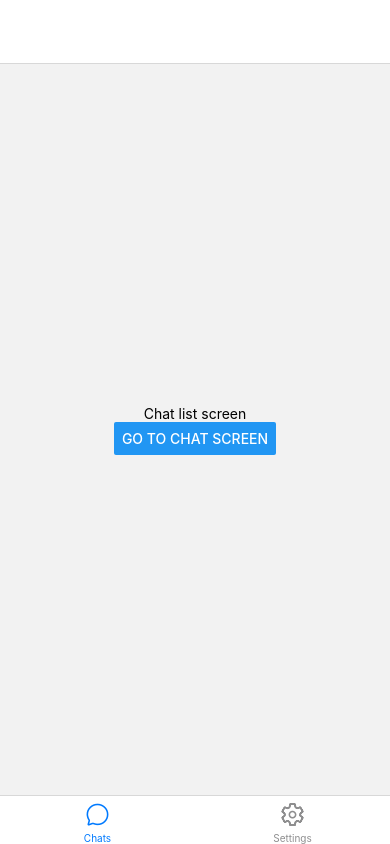
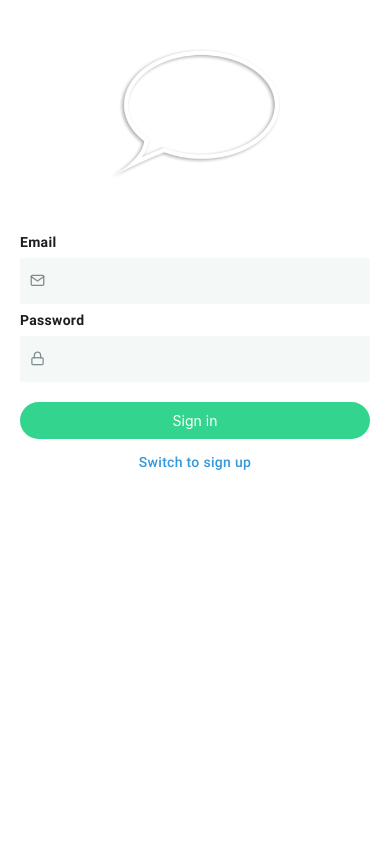
Before and after one commit to Anasta16/whatsapp-clone, a React Native app in the folder whatsApp/: screen / in a window 390 px wide. Built offline with nearby package versions, Linux system fonts and the light colour scheme.

Commit message:
sign up and sign in forms created, screens created, inital text boxes created, snd an image added and keyboard avoiding view set

```diff
--- /dev/null
+++ b/whatsApp/components/Input.js
@@ -0,0 +1,74 @@
+import { StyleSheet, Text, TextInput, View } from "react-native"
+import colors from "../constants/colors";
+import { FontAwesome } from "@expo/vector-icons";
+
+const Input = (props) => {
+    return (
+        <View style={styles.container}>
+            <Text style={styles.label}>{props.label}</Text>
+            <View style={styles.inputContainer}>
+                {
+                    props.icon && <props.iconPack
+                        name={props.icon}
+                        size={ props.iconSize || 15 }
+                        style={styles.icon}
+                    />
+                }
+                <TextInput
+                    style={styles.input}
+                />
+            </View>
+
+            {
+                props.errorText &&
+                <View style={styles.errorContainer}>
+                    <Text style={styles.errorText}>{props.errorText}</Text>
+                </View>}
+
+        </View>
+    )
+}
+
+const styles = StyleSheet.create({
+    container: {
+        width: '100%'
+    },
+    label: {
+        marginVertical: 8,
+        fontFamily: 'bold',
+        letterSpacing: 0.3,
+        color: colors.textColor,
+    },
+    inputContainer: {
+        width: '100%',
+        backgroundColor: 'red',
+        paddingHorizontal: 10,
+        paddingVertical: 15,
+        borderRadius: 2,
+        backgroundColor: colors.nearlyWhite,
+        flexDirection: 'row',
+        alignItems: 'center',
+    },
+    icon: {
+        marginRight: 10,
+        color: colors.grey
+    },
+    input: {
+        color: colors.textColor,
+        flex: 1,
+        fontFamily: 'regular',
+        letterSpacing: 0.3,
+        paddingTop: 0
+    },
+    errorContainer: {
+        marginVertical: 5,
+    },
+    errorText: {
+        color: 'red',
+        fontSize: 13,
+        fontFamily: 'regular',
+        letterSpacing: 0.3,
+    }
+})
+
+export default Input;
--- /dev/null
+++ b/whatsApp/components/PageContainer.js
@@ -0,0 +1,19 @@
+import { StyleSheet, View } from "react-native"
+
+const PageContainer = (props) => {
+    return (
+        <View style={{ ...styles.container, ...props.style }}>
+            {props.children}
+        </View>
+    )
+}
+
+const styles = StyleSheet.create({
+    container: {
+        paddingHorizontal: 20,
+        flex: 1,
+        backgroundColor: 'white',
+    }
+})
+
+export default PageContainer;
--- /dev/null
+++ b/whatsApp/components/SignUpForm.js
@@ -0,0 +1,39 @@
+import React from 'react';
+import Input from '../components/Input';
+import { Feather, FontAwesome } from '@expo/vector-icons';
+import SubmitButton from '../components/SubmitButton';
+
+const SignUpForm = (props) => {
+
+    return (
+        <>
+            <Input
+                label="First name"
+                icon="user-o"
+                iconPack={FontAwesome}
+            />
+            <Input
+                label="Last name"
+                icon="user-o"
+                iconPack={FontAwesome}
+            />
+            <Input
+                label="Email"
+                icon="mail"
+                iconPack={Feather}
+            />
+            <Input
+                label="Password"
+                icon="lock"
+                iconPack={Feather}
+            />
+            <SubmitButton
+                title="Sign Up"
+                onPress={() => console.log('button pressed')}
+                style={{ marginTop: 20 }}
+            />
+        </>
+    )
+}
+
+export default SignUpForm;
--- /dev/null
+++ b/whatsApp/components/SigninForm.js
@@ -0,0 +1,29 @@
+import React from 'react';
+import Input from '../components/Input';
+import { Feather } from '@expo/vector-icons';
+import SubmitButton from '../components/SubmitButton';
+
+const SigninForm = (props) => {
+
+    return (
+        <>
+            <Input
+                label="Email"
+                icon="mail"
+                iconPack={Feather}
+            />
+            <Input
+                label="Password"
+                icon="lock"
+                iconPack={Feather}
+            />
+            <SubmitButton
+                title="Sign in"
+                onPress={() => console.log('button pressed')}
+                style={{ marginTop: 20 }}
+            />
+        </>
+    )
+}
+
+export default SigninForm;
--- /dev/null
+++ b/whatsApp/components/SubmitButton.js
@@ -0,0 +1,39 @@
+import React from 'react';
+import { StyleSheet, Text, TouchableOpacity } from 'react-native';
+import colors from '../constants/colors';
+
+const SubmitButton = (props) => {
+
+    const enabledBgColor = props.color || colors.primary;
+    const disabledBgColor = colors.lightGrey;
+    const bgColor = props.disabled ? disabledBgColor : enabledBgColor;
+
+    return (
+        <TouchableOpacity
+            onPress={props.disabled ? () => {} : props.onPress}
+            style={{
+                ...styles.button,
+                ...props.style,
+                ...{ backgroundColor: bgColor
+            }}}
+        >
+            <Text
+                style={{ color: props.disabled ? colors.grey : 'white' }}
+            >
+                    {props.title}
+            </Text>
+        </TouchableOpacity>
+    )
+}
+
+const styles = StyleSheet.create({
+    button: {
+        paddingHorizontal: 30,
+        paddingVertical: 10,
+        borderRadius: 30,
+        justifyContent: 'center',
+        alignItems: 'center',
+    }
+});
+
+export default SubmitButton;
--- a/whatsApp/constants/colors.js
+++ b/whatsApp/constants/colors.js
@@ -1,4 +1,8 @@
 export default {
     blue: "#3498db",
-    lightGrey: "#bdc3c7"
+    lightGrey: "#bdc3c7",
+    nearlyWhite: "#f4f8f7",
+    grey: "#7f8c8d",
+    textColor: "#1c1e21",
+    primary: "#32d48e"
 }
--- a/whatsApp/navigation/AppNavigator.js
+++ b/whatsApp/navigation/AppNavigator.js
@@ -1,12 +1,16 @@
 import React from 'react';
 import { NavigationContainer } from '@react-navigation/native';
 import MainNavigator from './MainNavigator';
+import AuthScreen from '../screens/AuthScreen';
 
 const AppNavigator = (props) => {
 
+    const isAuth = false;
+
     return (
         <NavigationContainer>
-            <MainNavigator />
+            {isAuth && <MainNavigator />}
+            {!isAuth && <AuthScreen />}
         </NavigationContainer>
     );
 };
--- /dev/null
+++ b/whatsApp/screens/AuthScreen.js
@@ -0,0 +1,75 @@
+import React, { useState } from 'react';
+import { Image, KeyboardAvoidingView, Platform, ScrollView, StyleSheet, Text, TouchableOpacity, View } from 'react-native';
+import { SafeAreaView } from 'react-native-safe-area-context';
+import PageContainer from '../components/PageContainer';
+import SignUpForm from '../components/SignUpForm';
+import SigninForm from '../components/SigninForm';
+import colors from '../constants/colors';
+
+import logo from '../assets/images/logo.png';
+
+const AuthScreen = (props) => {
+
+    const [isSignUp, setIsSignUp] = useState(false);
+
+    return (
+        <SafeAreaView style={{ flex: 1 }}>
+            <PageContainer>
+                <ScrollView>
+                    <KeyboardAvoidingView
+                        style={styles.keyboardAvoidingView}
+                        behavior={Platform.OS === 'ios' ? "height" : undefined}
+                        keyboardVerticalOffset={100}
+                    >
+                        <View style={styles.imageContainer}>
+                            <Image
+                                source={logo}
+                                style={styles.image}
+                                resizeMode='contain'
+                            />
+                        </View>
+
+                        {
+                            isSignUp ?
+                            <SignUpForm /> :
+                            <SigninForm />
+                        }
+
+                        <TouchableOpacity
+                            onPress={() => setIsSignUp(prevState => !prevState)}
+                            style={styles.linkContainer}
+                        >
+                            <Text style={styles.link}>{ `Switch to ${isSignUp ? "sign in" : "sign up"}` }</Text>
+                        </TouchableOpacity>
+                    </KeyboardAvoidingView>
+                </ScrollView>
+            </PageContainer>
+        </SafeAreaView>
+    )
+}
+
+const styles = StyleSheet.create({
+    linkContainer: {
+        justifyContent: 'center',
+        alignItems: 'center',
+        marginVertical: 15
+    },
+    link: {
+        color: colors.blue,
+        fontFamily: 'medium',
+        letterSpacing: 0.3
+    },
+    imageContainer: {
+        justifyContent: 'center',
+        alignItems: 'center',
+    },
+    image: {
+        width: '50%',
+    },
+    keyboardAvoidingView: {
+        flex: 1,
+        justifyContent: 'center',
+    }
+})
+
+export default AuthScreen;
```
Also changed, not shown: whatsApp/assets/images/logo.png (added).
